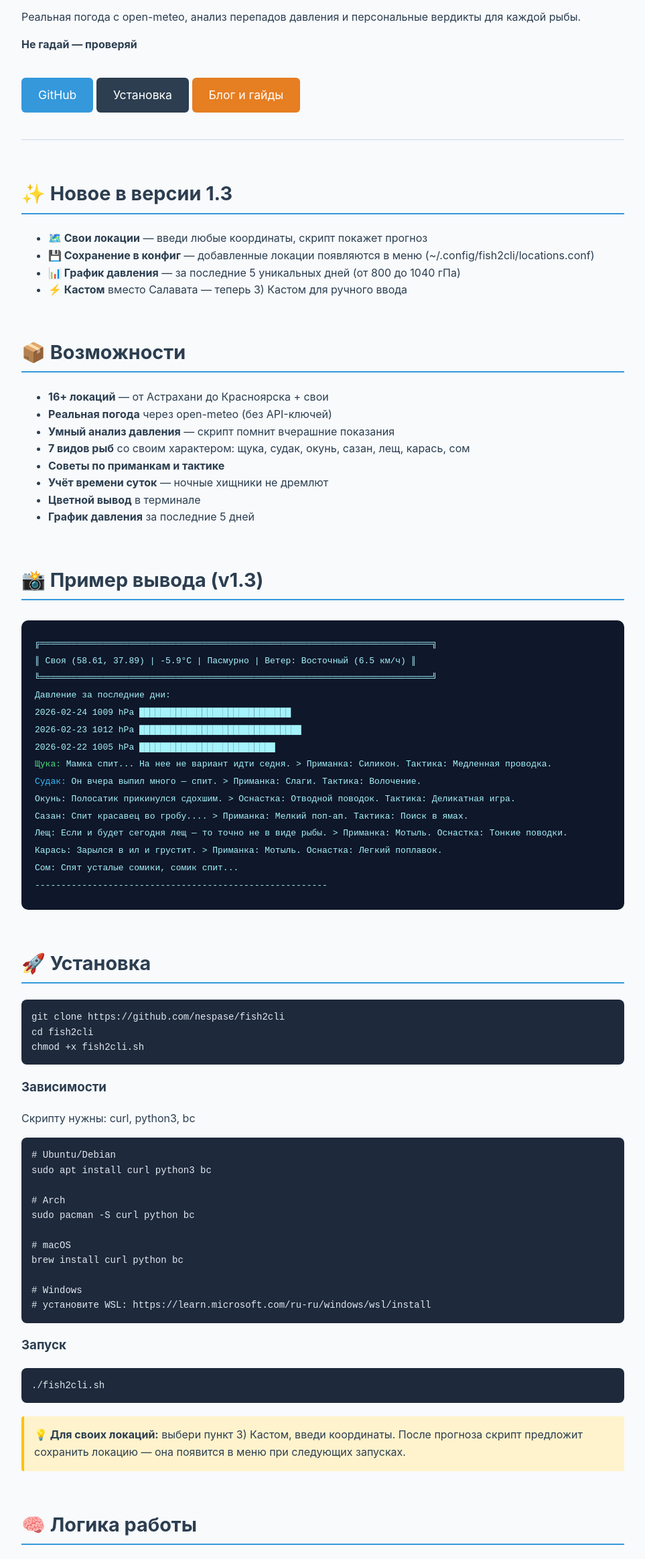
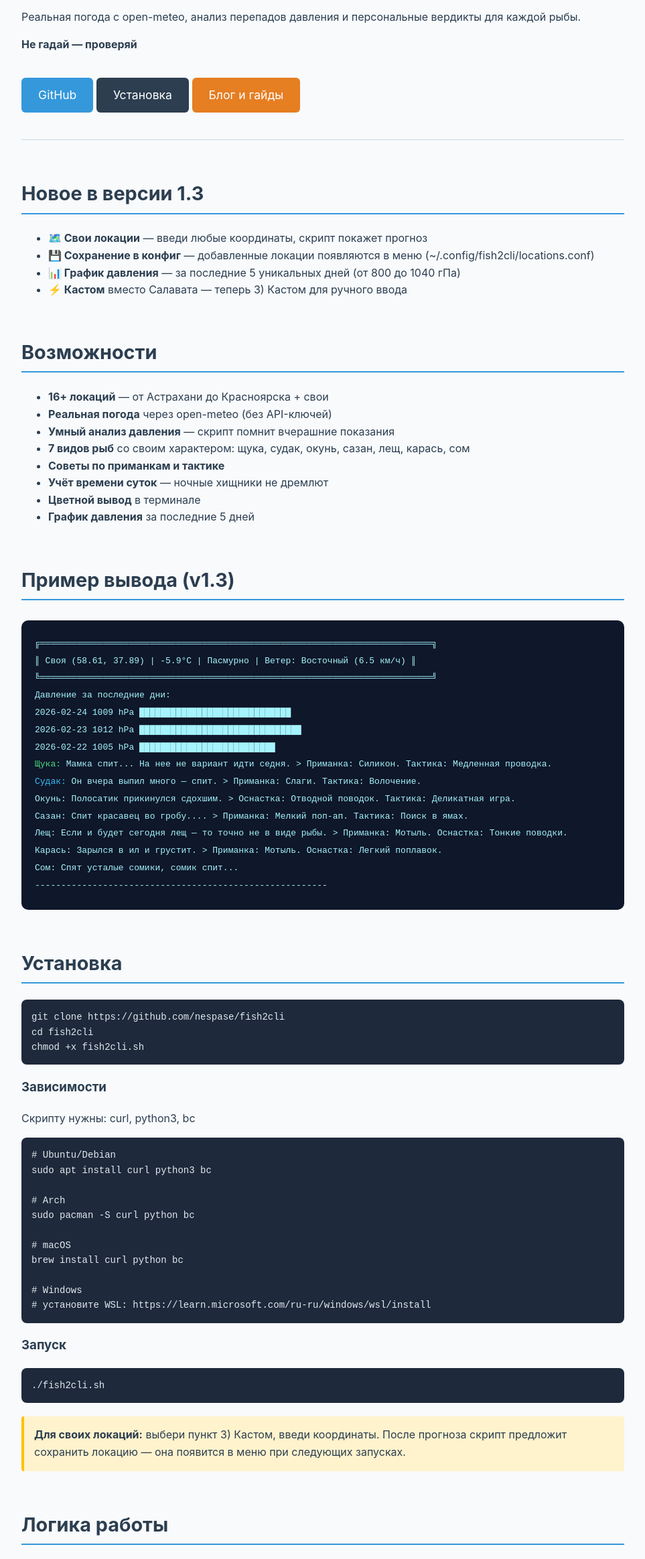
Before and after one commit to nespase/fishru, a plain HTML site: page index.html in a window 1280 px wide. Shown: the part 170-2497 px from the top of the page at 67% size, without its empty margins (158-1121 px from the left). Drawn offline with Linux system fonts and the light colour scheme.

Commit message:
Update index.html

```diff
--- a/index.html
+++ b/index.html
@@ -111,7 +111,7 @@
 
     <hr>
 
-    <h2>✨ Новое в версии 1.3</h2>
+    <h2>Новое в версии 1.3</h2>
     <ul>
         <li><strong>🗺️ Свои локации</strong> — введи любые координаты, скрипт покажет прогноз</li>
         <li><strong>💾 Сохранение в конфиг</strong> — добавленные локации появляются в меню (~/.config/fish2cli/locations.conf)</li>
@@ -119,7 +119,7 @@
         <li><strong>⚡ Кастом</strong> вместо Салавата — теперь 3) Кастом для ручного ввода</li>
     </ul>
 
-    <h2>📦 Возможности</h2>
+    <h2>Возможности</h2>
     <ul>
         <li><strong>16+ локаций</strong> — от Астрахани до Красноярска + свои</li>
         <li><strong>Реальная погода</strong> через open-meteo (без API-ключей)</li>
@@ -131,7 +131,7 @@
         <li><strong>График давления</strong> за последние 5 дней</li>
     </ul>
 
-    <h2>📸 Пример вывода (v1.3)</h2>
+    <h2>Пример вывода (v1.3)</h2>
     <div class="terminal">
         <div class="terminal-line">╔═══════════════════════════════════════════════════════════════════════════╗</div>
         <div class="terminal-line">║  Своя (58.61, 37.89) | -5.9°C | Пасмурно | Ветер: Восточный (6.5 км/ч)   ║</div>
@@ -152,7 +152,7 @@
         <div class="terminal-line">--------------------------------------------------------</div>
     </div>
 
-    <h2 id="install">🚀 Установка</h2>
+    <h2 id="install">Установка</h2>
     <pre>git clone https://github.com/nespase/fish2cli
 cd fish2cli
 chmod +x fish2cli.sh</pre>
@@ -175,11 +175,11 @@ brew install curl python bc
     <pre>./fish2cli.sh</pre>
 
     <div class="note">
-        <strong>💡 Для своих локаций:</strong> выбери пункт 3) Кастом, введи координаты.
+        <strong>Для своих локаций:</strong> выбери пункт 3) Кастом, введи координаты.
         После прогноза скрипт предложит сохранить локацию — она появится в меню при следующих запусках.
     </div>
 
-    <h2>🧠 Логика работы</h2>
+    <h2>Логика работы</h2>
     <table>
         <tr><th>Рыба</th><th>Условия для активности</th></tr>
         <tr><td>Щука</td><td>Падение давления или пасмурно → "Мамка охотится!"</td></tr>
@@ -192,7 +192,7 @@ brew install curl python bc
     </table>
     <p>Давление кэшируется в /tmp/ — скрипт помнит прошлый запуск и реагирует на перепады.</p>
 
-    <h2>🗺️ Список локаций</h2>
+    <h2>Список локаций</h2>
     <pre> 1) Астрахань      2) Уфа          3) Кастом       4) Стерлитамак
  5) Бирск          6) Екатеринбург 7) Янган-Тау    8) Челябинск
  9) Казань        10) Самара      11) Питер       12) Мурманск
@@ -200,15 +200,15 @@ brew install curl python bc
 
 # После добавления своих локаций они появятся под номерами 17, 18 и т.д.</pre>
 
-    <h2>🔐 Проверка подлинности (v1.3)</h2>
+    <h2>Проверка подлинности (v1.3)</h2>
     <div class="sha256">d1e72c57f2624eb5245ea721bed2baeafb354803659c1797ecf39a91e30cf851</div>
     <pre>sha256sum fish2cli.sh
 # Сравните вывод с хешем выше</pre>
 
-    <h2>📚 Блог и гайды</h2>
+    <h2>Блог и гайды</h2>
     <p>История создания, установка на Windows, changelog и планы — на <a href="https://fishtocli.online" style="color: #e67e22;">fishtocli.online</a>.</p>
 
-    <h2>📜 Лицензия</h2>
+    <h2>Лицензия</h2>
     <p>MIT License · Copyright (c) 2026 nespaset</p>
     <p>
         <a href="https://github.com/nespase/fish2cli/blob/main/LICENSE" style="color: #3498db; text-decoration: none;">
```
